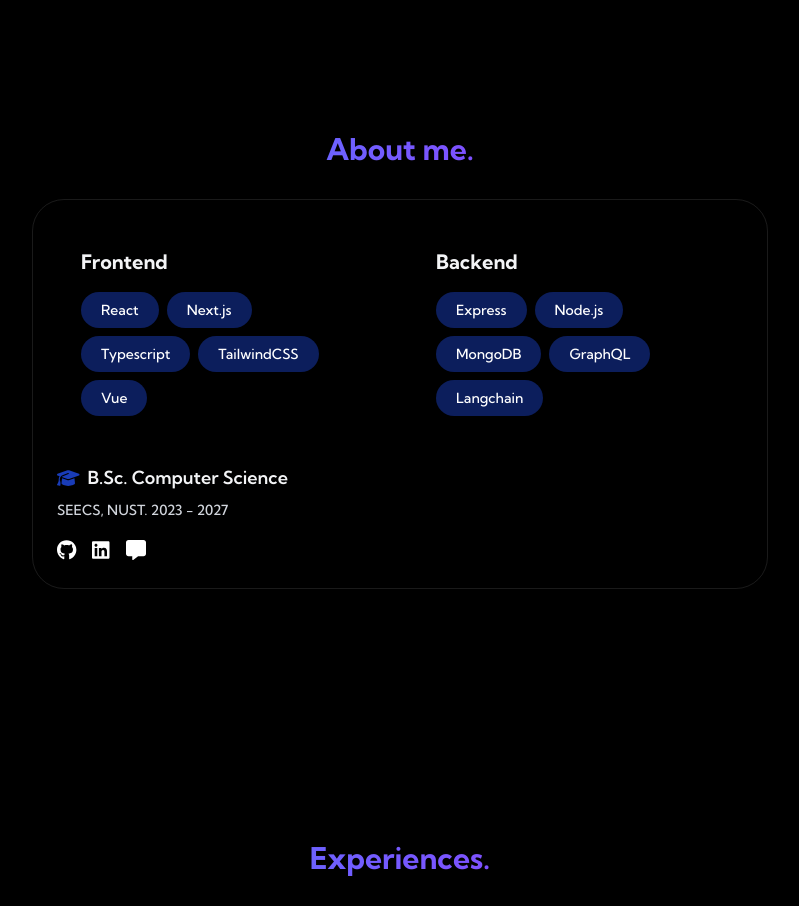
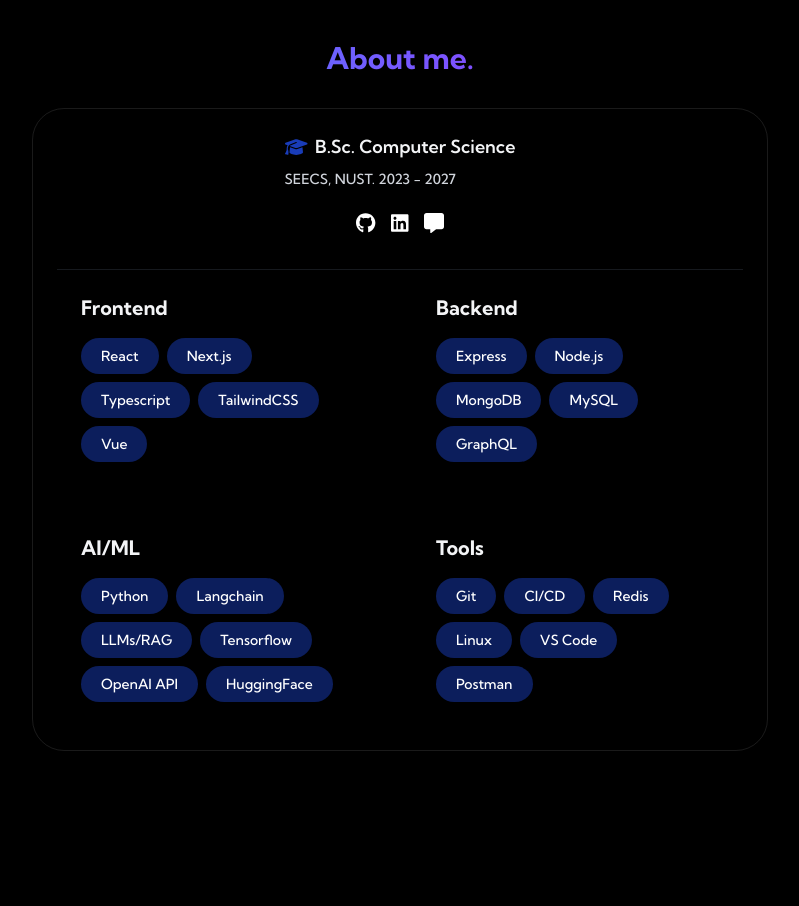
Before and after one commit to Momena-akhtar/momena-in-real-life, a React (Vite) app: page / in a window 1280 px wide. Shown: the part 840-1746 px from the top of the page, without its empty margins (240-1039 px from the left). Built offline with nearby package versions, Linux system fonts and the light colour scheme.

Commit message:
refactored skills section

```diff
--- a/src/components/sections/About.tsx
+++ b/src/components/sections/About.tsx
@@ -10,7 +10,9 @@
     "TailwindCSS",
     "Vue",
   ];
-  const backendSkills = ["Express", "Node.js", "MongoDB", "GraphQL", "Langchain"];
+  const backendSkills = ["Express", "Node.js", "MongoDB", "MySQL", "GraphQL"];
+  const tools = ["Git", "CI/CD", "Redis", "Linux", "VS Code", "Postman"];
+  const aiml = ["Python", "Langchain", "LLMs/RAG", "Tensorflow", "OpenAI API", "HuggingFace"];
   return (
     <section
       id="about"
@@ -22,36 +24,7 @@
           About me.
         </h2>
         <div className="glass rounded-4xl p-6 border-white/10 border hover:-translate-y-1 transition-all ">
-          <div className="grid grid-cols-1 md:grid-cols-2 gap-6">
-            <div className="rounded-xl p-6 hover:-translate-y-1 transition-all">
-              <h3 className="text-xl font-bold mb-4"> Frontend </h3>
-              <div className="flex flex-wrap gap-2 ">
-                {frontendSkills.map((tech) => (
-                  <span
-                    className="bg-blue-800/50 text-white px-5 py-2 cursor-pointer rounded-full text-sm hover:bg-transparent
-                        hover:shadow-[0_2px_8px_rgba(59, 130, 246, 0.2)] transition
-                        "
-                  >
-                    {tech}
-                  </span>
-                ))}
-              </div>
-            </div>
-            <div className="rounded-xl p-6 hover:-translate-y-1 transition-all">
-              <h3 className="text-xl font-bold mb-4"> Backend </h3>
-              <div className="flex flex-wrap gap-2 ">
-                {backendSkills.map((tech) => (
-                  <span
-                    className="bg-blue-800/50 text-white px-5 py-2 cursor-pointer rounded-full text-sm hover:bg-transparent
-                        hover:shadow[0_2px_8px_rgba(59, 130, 246, 0.2)] transition
-                        "
-                  >
-                    {tech}
-                  </span>
-                ))}
-              </div>
-            </div>
-            <div>
+        <div className="flex flex-col items-center mb-8">
               <p>
                 <span className="flex items-center gap-2 font-semibold text-lg mb-2">
                   <FontAwesomeIcon icon={faGraduationCap} className="text-blue-800" />
@@ -91,6 +64,65 @@
                 </a>
               </div>
             </div>
+            <hr className="text-gray-600/30"/>
+          <div className="grid grid-cols-1 md:grid-cols-2 gap-6">
+            <div className="rounded-xl p-6 hover:-translate-y-1 transition-all">
+              <h3 className="text-xl font-bold mb-4"> Frontend </h3>
+              <div className="flex flex-wrap gap-2 ">
+                {frontendSkills.map((tech) => (
+                  <span
+                    className="bg-blue-800/50 text-white px-5 py-2 cursor-pointer rounded-full text-sm hover:bg-transparent
+                        hover:shadow-[0_2px_8px_rgba(59, 130, 246, 0.2)] transition
+                        "
+                  >
+                    {tech}
+                  </span>
+                ))}
+              </div>
+            </div>
+            <div className="rounded-xl p-6 hover:-translate-y-1 transition-all">
+              <h3 className="text-xl font-bold mb-4"> Backend </h3>
+              <div className="flex flex-wrap gap-2 ">
+                {backendSkills.map((tech) => (
+                  <span
+                    className="bg-blue-800/50 text-white px-5 py-2 cursor-pointer rounded-full text-sm hover:bg-transparent
+                        hover:shadow[0_2px_8px_rgba(59, 130, 246, 0.2)] transition
+                        "
+                  >
+                    {tech}
+                  </span>
+                ))}
+              </div>
+            </div>
+            <div className="rounded-xl p-6 hover:-translate-y-1 transition-all">
+              <h3 className="text-xl font-bold mb-4"> AI/ML </h3>
+              <div className="flex flex-wrap gap-2 ">
+                {aiml.map((tech) => (
+                  <span
+                    className="bg-blue-800/50 text-white px-5 py-2 cursor-pointer rounded-full text-sm hover:bg-transparent
+                        hover:shadow[0_2px_8px_rgba(59, 130, 246, 0.2)] transition
+                        "
+                  >
+                    {tech}
+                  </span>
+                ))}
+              </div>
+            </div>
+            <div className="rounded-xl p-6 hover:-translate-y-1 transition-all">
+              <h3 className="text-xl font-bold mb-4"> Tools </h3>
+              <div className="flex flex-wrap gap-2 ">
+                {tools.map((tech) => (
+                  <span
+                    className="bg-blue-800/50 text-white px-5 py-2 cursor-pointer rounded-full text-sm hover:bg-transparent
+                        hover:shadow[0_2px_8px_rgba(59, 130, 246, 0.2)] transition
+                        "
+                  >
+                    {tech}
+                  </span>
+                ))}
+              </div>
+            </div>
+
           </div>
         </div>
 
```
